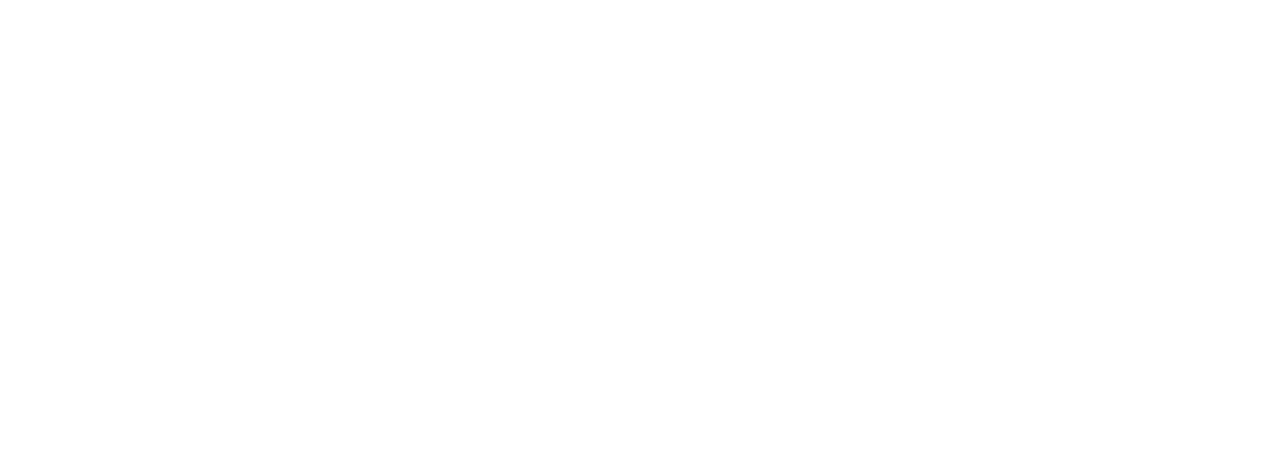
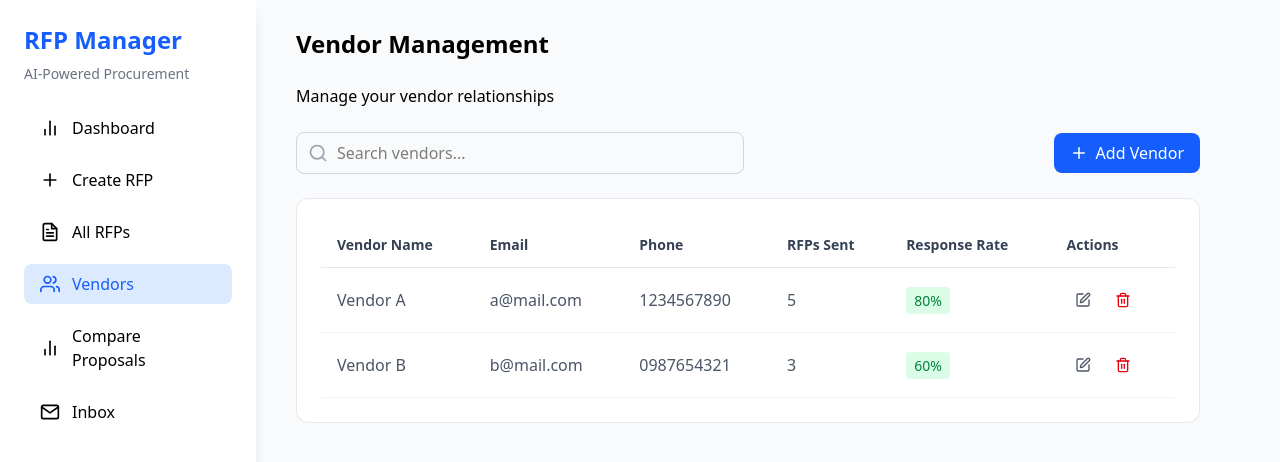
Before and after one commit to SivaGuruK/RFP-Management-System-Frontend, a React app: page /vendors in a window 1280 px wide. Before the commit this address had no page. Shown: the top 462 px of the page. Built offline with nearby package versions, Linux system fonts and the light colour scheme; the HTML template or start-up script is replaced by a standard one.

Commit message:
Vendor Management Base UI

```diff
--- a/package.json
+++ b/package.json
@@ -11,6 +11,7 @@
   },
   "dependencies": {
     "@tailwindcss/vite": "^4.1.17",
+    "@tanstack/react-table": "^8.21.3",
     "lucide-react": "^0.555.0",
     "react": "^19.2.0",
     "react-dom": "^19.2.0",
--- a/src/App.tsx
+++ b/src/App.tsx
@@ -1,6 +1,7 @@
 import { Routes, Route } from "react-router-dom";
 import Dashboard from "./pages/Dashboard";
 import CreateRFP from "./pages/CreateRFP";
+import VendorsManagement from "./pages/VendorsManagement";
 
 function App() {
   return (
@@ -8,6 +9,7 @@
       <Route path="/" element={ <Dashboard />}/>
       <Route path="/dashboard" element={ <Dashboard />}/>
       <Route path="/create-rfp" element={<CreateRFP />}/>
+      <Route path="/vendors" element={<VendorsManagement />}/>
     </Routes>
   )
 }
--- /dev/null
+++ b/src/pages/VendorsManagement.tsx
@@ -0,0 +1,41 @@
+import { useState } from "react";
+import VendorsSearchBar from "../ui/VendorsSearchBar";
+import VendorsTable from "../ui/VendorsTable";
+import AppLayout from "../layouts/AppLayout";
+
+const VendorsManagement = () => {
+  const [search, setSearch] = useState("");
+  const [vendors, setVendors] = useState([
+    { id: "1", name: "Vendor A", email: "a@mail.com", phone: "1234567890", rfpsSent: 5, responseRate: "80%" },
+    { id: "2", name: "Vendor B", email: "b@mail.com", phone: "0987654321", rfpsSent: 3, responseRate: "60%" },
+  ]);
+
+  const handleAddVendor = () => {
+    console.log("Open add vendor modal");
+  };
+
+  const handleEditVendor = (id: string) => {
+    console.log("Edit vendor", id);
+  };
+
+  const handleDeleteVendor = (id: string) => {
+    setVendors(vendors.filter((v) => v.id !== id));
+  };
+
+  const filteredVendors = vendors.filter((v) =>
+    v.name.toLowerCase().includes(search.toLowerCase())
+  );
+
+  return (
+    <AppLayout>
+        <div className="space-y-6">
+            <h1 className="text-2xl font-bold">Vendor Management</h1>
+            <p>Manage your vendor relationships</p>
+        <VendorsSearchBar onAdd={handleAddVendor} searchValue={search} onSearchChange={setSearch} />
+        <VendorsTable data={filteredVendors} onEdit={handleEditVendor} onDelete={handleDeleteVendor} />
+        </div>
+    </AppLayout>
+  );
+};
+
+export default VendorsManagement;
--- /dev/null
+++ b/src/ui/VendorsSearchBar.tsx
@@ -0,0 +1,36 @@
+import React from "react";
+import { Search, Plus } from "lucide-react";
+
+interface VendorsSearchBarProps {
+  onAdd: () => void;
+  searchValue: string;
+  onSearchChange: (value: string) => void;
+}
+
+const VendorsSearchBar: React.FC<VendorsSearchBarProps> = ({ onAdd, searchValue, onSearchChange }) => {
+  return (
+    <div className="flex items-center justify-between mb-6">
+      <div className="flex-1 max-w-md">
+        <div className="relative">
+          <Search className="absolute left-3 top-1/2 transform -translate-y-1/2 text-gray-400" size={20} />
+          <input
+            type="text"
+            value={searchValue}
+            onChange={(e) => onSearchChange(e.target.value)}
+            placeholder="Search vendors..."
+            className="w-full pl-10 pr-4 py-2 border border-gray-300 rounded-lg focus:outline-none focus:border-blue-500"
+          />
+        </div>
+      </div>
+      <button
+        onClick={onAdd}
+        className="px-4 py-2 bg-blue-600 text-white rounded-lg hover:bg-blue-700 flex items-center gap-2"
+      >
+        <Plus size={18} />
+        Add Vendor
+      </button>
+    </div>
+  );
+};
+
+export default VendorsSearchBar;
--- /dev/null
+++ b/src/ui/VendorsTable.tsx
@@ -0,0 +1,99 @@
+import React, { useMemo } from "react";
+import { useReactTable, getCoreRowModel, type ColumnDef, flexRender } from "@tanstack/react-table";
+import { Edit, Trash2 } from "lucide-react";
+
+interface Vendor {
+  id: string;
+  name: string;
+  email: string;
+  phone: string;
+  rfpsSent: number;
+  responseRate: string;
+}
+
+interface VendorsTableProps {
+  data: Vendor[];
+  onEdit: (id: string) => void;
+  onDelete: (id: string) => void;
+}
+
+const VendorsTable: React.FC<VendorsTableProps> = ({ data, onEdit, onDelete }) => {
+  const columns = useMemo<ColumnDef<Vendor, any>[]>(
+    () => [
+      { accessorKey: "name", header: "Vendor Name" },
+      { accessorKey: "email", header: "Email" },
+      { accessorKey: "phone", header: "Phone" },
+      { accessorKey: "rfpsSent", header: "RFPs Sent" },
+      {
+        accessorKey: "responseRate",
+        header: "Response Rate",
+        cell: (info) => (
+          <span className="px-2 py-1 bg-green-100 text-green-700 rounded text-sm font-medium">
+            {info.getValue<string>()}
+          </span>
+        ),
+      },
+      {
+        id: "actions",
+        header: "Actions",
+        cell: (info) => (
+          <div className="flex items-center gap-2">
+            <button
+              onClick={() => onEdit(info.row.original.id)}
+              className="p-2 hover:bg-gray-100 rounded-lg"
+            >
+              <Edit size={16} className="text-gray-600" />
+            </button>
+            <button
+              onClick={() => onDelete(info.row.original.id)}
+              className="p-2 hover:bg-red-50 rounded-lg"
+            >
+              <Trash2 size={16} className="text-red-600" />
+            </button>
+          </div>
+        ),
+      },
+    ],
+    [onEdit, onDelete]
+  );
+
+  const table = useReactTable<Vendor>({
+    data,
+    columns,
+    getCoreRowModel: getCoreRowModel(),
+  });
+
+  return (
+    <div className="overflow-x-auto bg-white rounded-xl border border-gray-200 p-6">
+      <table className="min-w-full">
+        <thead className="border-b border-gray-200">
+        {table.getHeaderGroups().map((headerGroup) => (
+            <tr key={headerGroup.id}>
+            {headerGroup.headers.map((header) => (
+                <th
+                key={header.id}
+                className="text-left py-3 px-4 font-semibold text-sm text-gray-700"
+                >
+                {header.isPlaceholder ? null : flexRender(header.column.columnDef.header, header.getContext())}
+                </th>
+            ))}
+            </tr>
+        ))}
+        </thead>
+        <tbody>
+        {table.getRowModel().rows.map((row) => (
+            <tr key={row.id} className="border-b border-gray-100 hover:bg-gray-50">
+            {row.getVisibleCells().map((cell) => (
+                <td key={cell.id} className="py-4 px-4 text-gray-600">
+                {flexRender(cell.column.columnDef.cell, cell.getContext())}
+                </td>
+            ))}
+            </tr>
+        ))}
+        </tbody>
+      </table>
+    </div>
+  );
+};
+
+export default VendorsTable;
```
Also changed, not shown: 1 other file (tests, documents, lock files or other folders).
